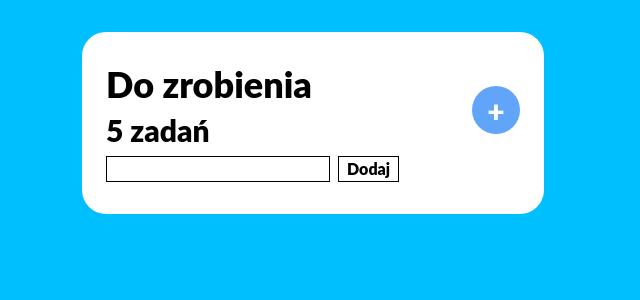
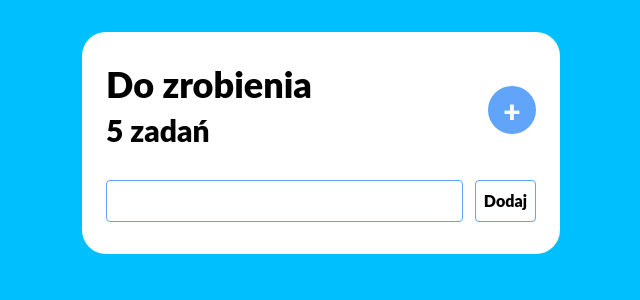
Before and after one commit to GrzegorzPacewicz/LetsDoThis, a React (Vite) app: page / in a window 1280 px wide. Shown: the top 300 px of the page, without its empty margins (327-967 px from the left). Built offline with nearby package versions, Linux system fonts and the light colour scheme.

Commit message:
Form.jsx styles added

```diff
--- a/src/App.jsx
+++ b/src/App.jsx
@@ -2,9 +2,10 @@ import { Form } from "./components/Form.jsx";
 
 function App() {
     return (
-        <div className="bg-white py-8 px-6 rounded-3xl max-w-3xl mt-8 mx-2 min-w-fit">
+        <div className="bg-white py-8 px-6 rounded-3xl max-w-3xl mt-8 mx-2 w-full">
 
             <header className="flex items-center justify-between gap-40 ">
+
                 <div className="">
                     <h1 className="font-bold text-4xl">Do zrobienia</h1>
                     <h2 className="font-bold text-3xl py-2">5 zadań</h2>
--- a/src/components/Form.jsx
+++ b/src/components/Form.jsx
@@ -2,9 +2,9 @@ import React from 'react';
 
 export function Form() {
     return (
-        <form className="gap-2 flex" >
-            <input type="text" className="border-[1px] px-2 border-black"/>
-            <button className="border-[1px] border-black px-2">Dodaj</button>
+        <form className="flex gap-3 mt-6" >
+            <input type="text" className="w-full border-[1px] border-blue-400 rounded p-2 border-solid"/>
+            <button className="border-[1px] rounded border-blue-400 w-max text-l px-2">Dodaj</button>
         </form>
     );
 }
```
